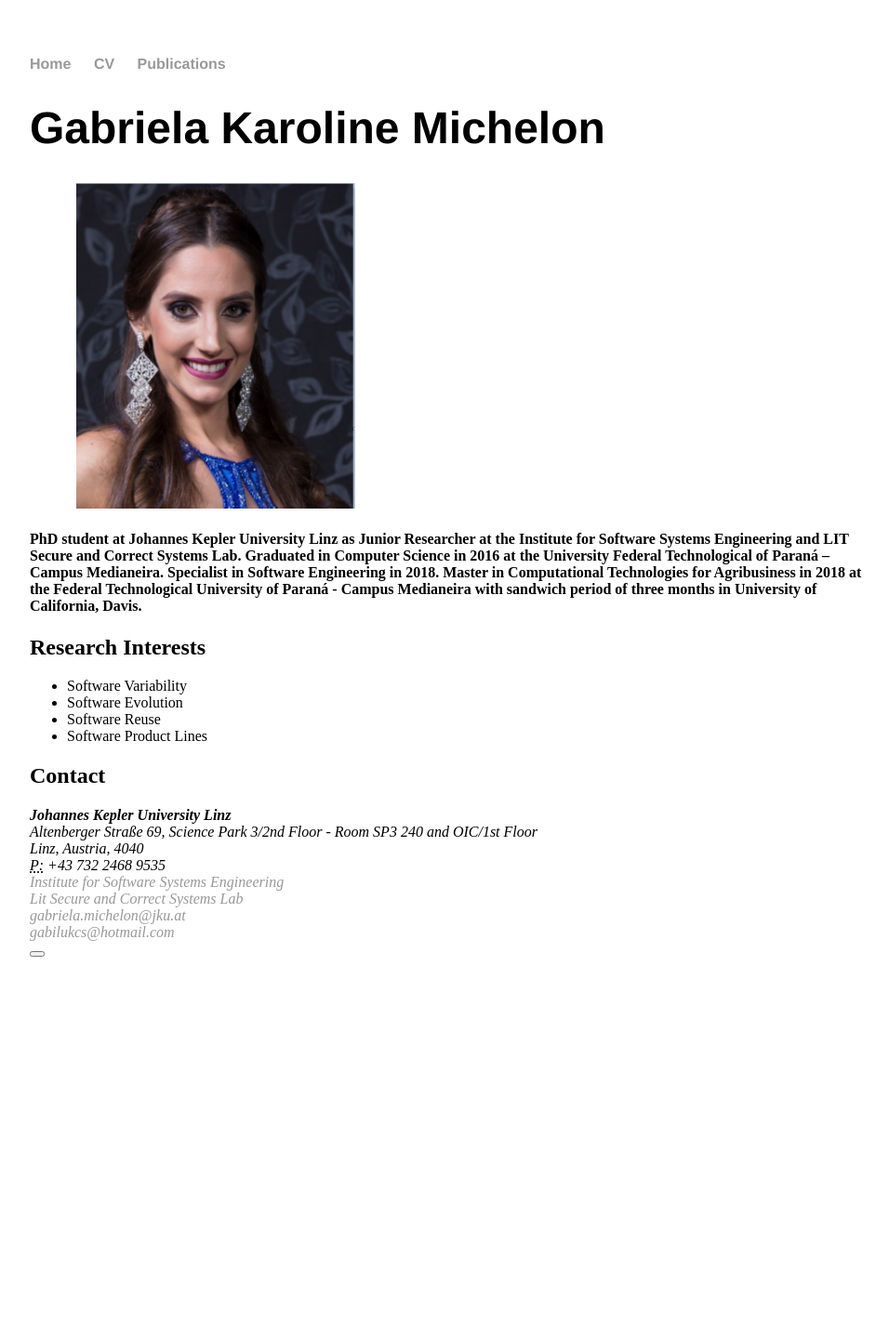
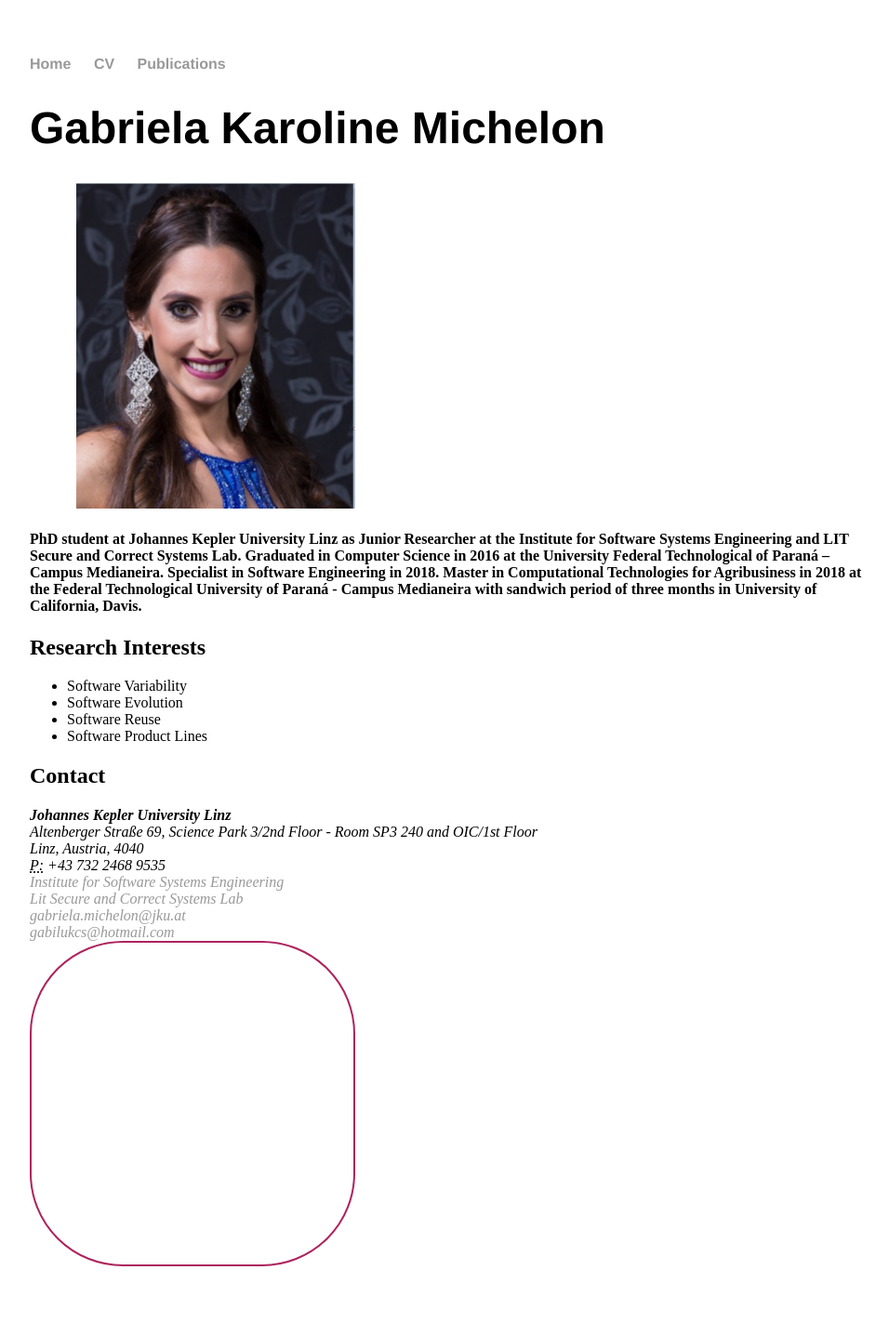
Before and after one commit to GabrielaMichelon/gabrielamichelon.github.io, a Jekyll site: the page index.html, which Jekyll copies as it is, in a window 1280 px wide. Shown: the whole page at 93% size, without its empty margins (160-1116 px from the left). Built offline with Jekyll 4.4.1, drawn with Linux system fonts in a browser that asks for light colours; before the commit the page ends 1090 px from its top, so only the background shows below that.

Commit message:
Update main.css

```diff
--- a/css/main.css
+++ b/css/main.css
@@ -41,13 +41,14 @@ ul.posts {
 ul.posts li {
     list-style: none;
 }
+button {
 font-size: 18px;
   border: 2px solid #AD235E;
   border-radius: 100px;
   width: 350px;
   height: 350px;
   background-color: transparent;
-
+}
 button #twitter {
    background: url(img/twitter_bird_logo_.png) no-repeat;
 }
```
